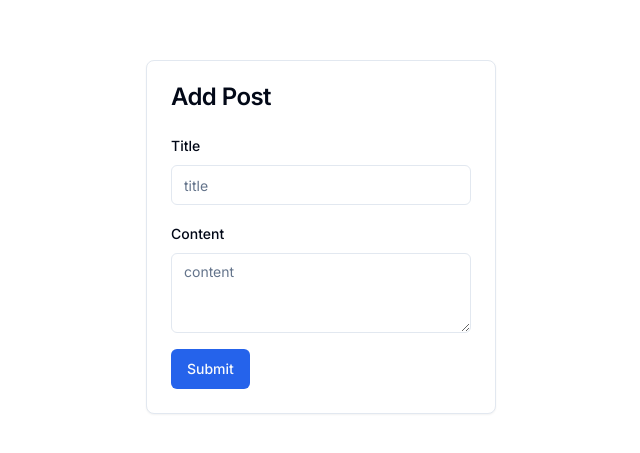
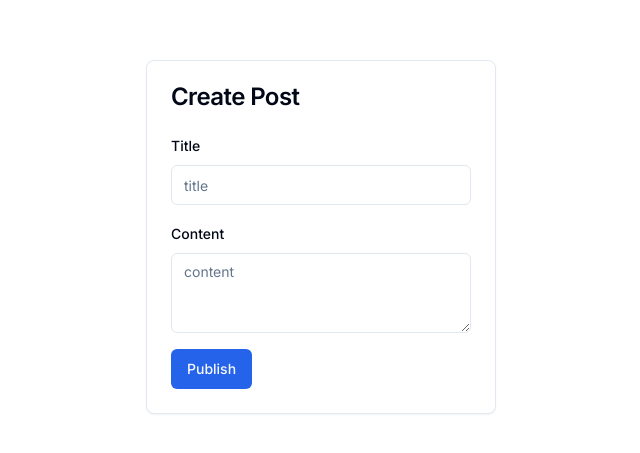
Before and after one commit to K-ash-ish/social-media-app, a Next.js app: page /create-post in a window 1280 px wide. Shown: the part 163-616 px from the top of the page, without its empty margins (319-959 px from the left). Built offline with nearby package versions, Linux system fonts and the light colour scheme.

Commit message:
completed /create-post route

```diff
--- a/src/app/create-post/page.js
+++ b/src/app/create-post/page.js
@@ -1,7 +1,6 @@
 "use client";
-import FormFieldComp from "@/components/FormFieldComp";
-import { Button } from "@/components/ui/button";
-import { Card, CardContent, CardHeader, CardTitle } from "@/components/ui/card";
+import React, { useState } from "react";
+import { Textarea } from "@/components/ui/textarea";
 import {
   Form,
   FormControl,
@@ -9,11 +8,19 @@ import {
   FormItem,
   FormLabel,
 } from "@/components/ui/form";
-import { Textarea } from "@/components/ui/textarea";
+import {
+  Card,
+  CardContent,
+  CardDescription,
+  CardHeader,
+  CardTitle,
+} from "@/components/ui/card";
 import { zodResolver } from "@hookform/resolvers/zod";
 import { useRouter } from "next/navigation";
 import { useForm } from "react-hook-form";
 import { z } from "zod";
+import { Button } from "@/components/ui/button";
+import FormFieldComp from "@/components/FormFieldComp";
 
 const formSchema = z.object({
   title: z.string().min(2).max(30),
@@ -22,6 +29,7 @@ const formSchema = z.object({
 
 function CreatePost() {
   const router = useRouter();
+  const [isLoading, setIsLoading] = useState(false);
 
   const form = useForm({
     resolver: zodResolver(formSchema),
@@ -33,8 +41,7 @@ function CreatePost() {
 
   function onSubmit(values) {
     const { title, content } = values;
-    // const { title,content } = values;
-    fetch("http://localhost:3000/api/create-post", {
+    fetch("/api/create-post", {
       body: JSON.stringify({
         title,
         content,
@@ -44,7 +51,6 @@ function CreatePost() {
     })
       .then((res) => res.json())
       .then((data) => {
-        console.log(data);
         router.push("/profile");
       })
       .catch((e) => {
@@ -56,13 +62,12 @@ function CreatePost() {
     <div className="flex h-screen items-center">
       <Card className="w-[350px] mx-auto  ">
         <CardHeader>
-          <CardTitle>Add Post</CardTitle>
+          <CardTitle>Create Post</CardTitle>
         </CardHeader>
         <CardContent>
           <Form {...form}>
             <form onSubmit={form.handleSubmit(onSubmit)} className="space-y-4">
               <FormFieldComp form={form} fieldName="title" />
-
               <FormField
                 control={form.control}
                 name="content"
@@ -75,7 +80,9 @@ function CreatePost() {
                   </FormItem>
                 )}
               />
-              <Button type="submit">Submit</Button>
+              <Button type="submit" disabled={isLoading}>
+                {isLoading ? "Publishing" : "Publish"}
+              </Button>{" "}
             </form>
           </Form>
         </CardContent>
```
